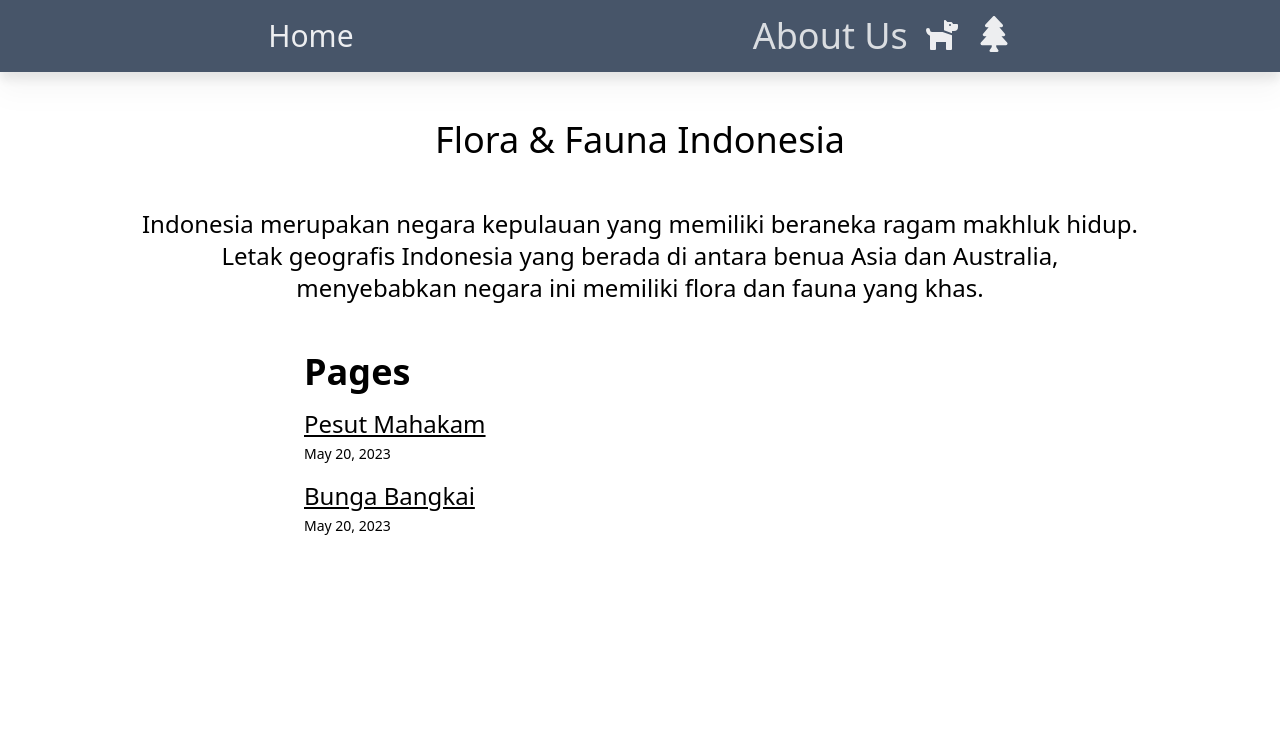
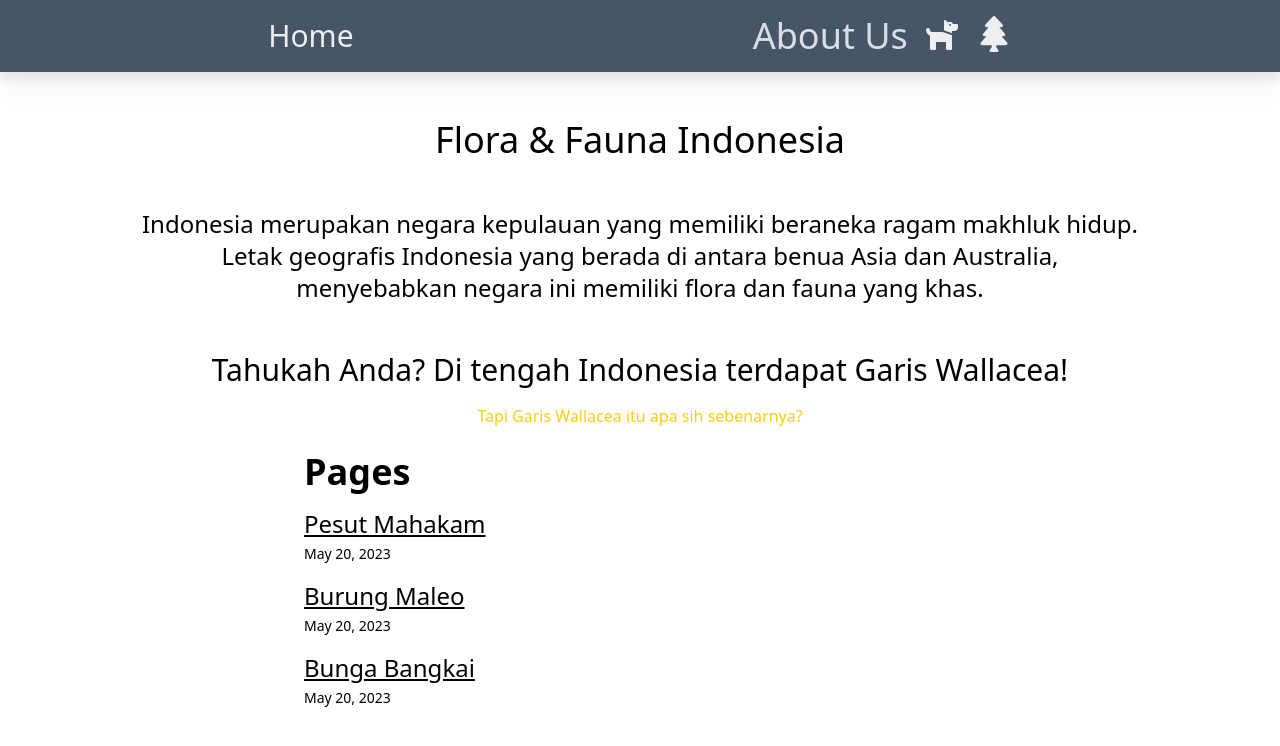
Before and after one commit to ChocolateMaltk/Codex-Nusantara, a Next.js app in the folder ffid-app/: page / in a window 1280 px wide. Shown: the top 746 px of the page. Built offline with nearby package versions, Linux system fonts and the light colour scheme.

Commit message:
Nambah artikel burung maleo

```diff
--- a/ffid-app/app/page.tsx
+++ b/ffid-app/app/page.tsx
@@ -8,6 +8,10 @@ export default function Home() {
       </h1>
       <h2 className="mt-12 mb-12 text-2xl text-center dark:text-white">Indonesia merupakan negara kepulauan yang memiliki beraneka ragam makhluk hidup.
       <br />Letak geografis Indonesia yang berada di antara benua Asia dan Australia, <br/> menyebabkan negara ini memiliki flora dan fauna yang khas.</h2>
+      <div>
+        <h3 className="mt-12 mb-4 text-3xl text-center dark:text-white">Tahukah Anda? Di tengah Indonesia terdapat Garis Wallacea!</h3>
+        <h2 className="mt-4 mb-4 text-3x; text-center text-yellow-400">Tapi Garis Wallacea itu apa sih sebenarnya?</h2>
+      </div>
       <Posts />
     </main>
   )
--- /dev/null
+++ b/ffid-app/articles/maleo.md
@@ -0,0 +1,9 @@
+---
+title: 'Burung Maleo'
+date: '2023-05-20'
+flora: 0
+fauna: 1
+origin: 'Sulawesi Tengah'
+---
+
+**Burung Maleo** adalah burung yang berbadan kecil yang memiliki bulu berwarna hitam pada tubuhnya namun memiliki bulu berwarna putih yang berdominan pada bagian perutnya.
```
